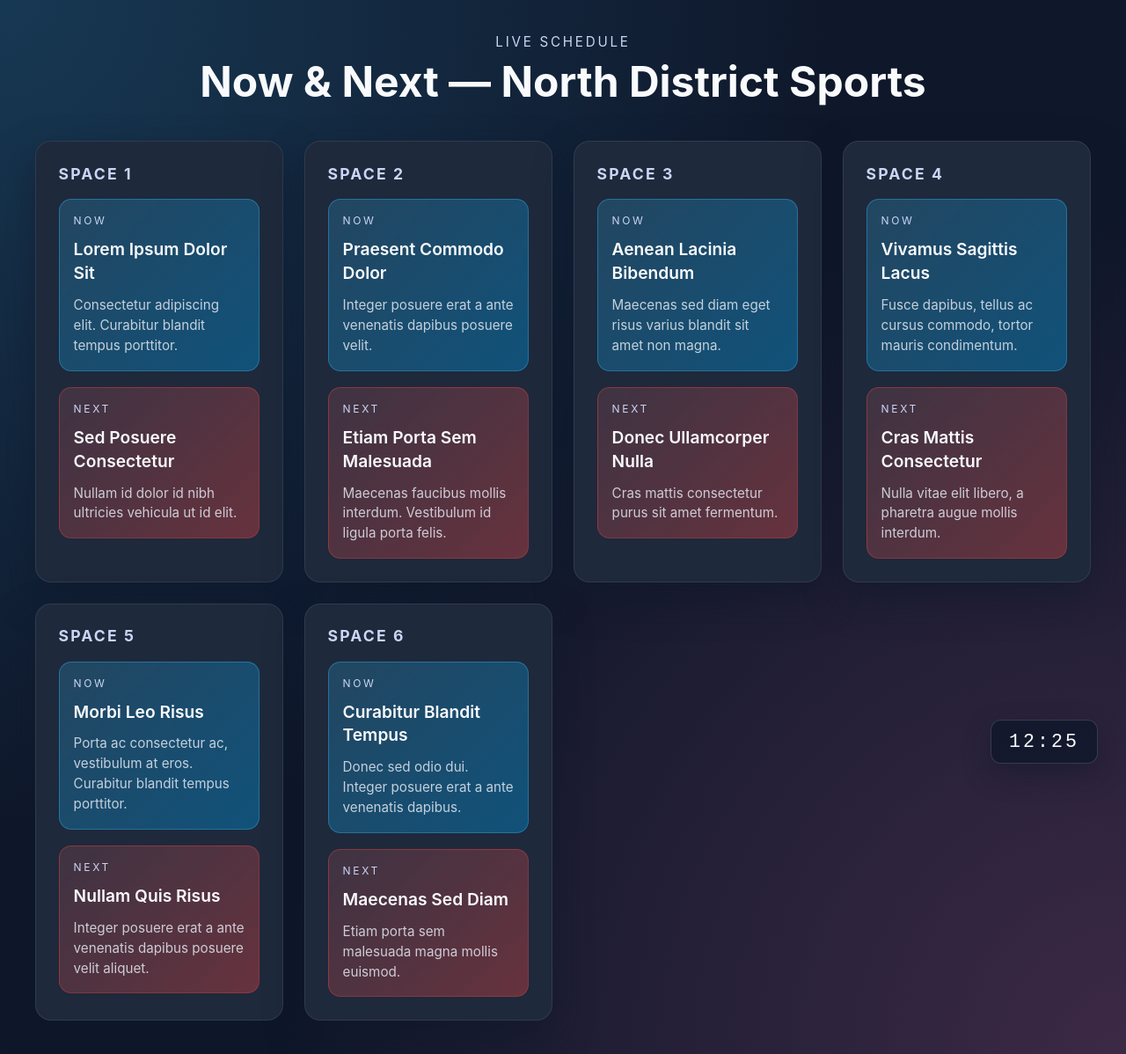
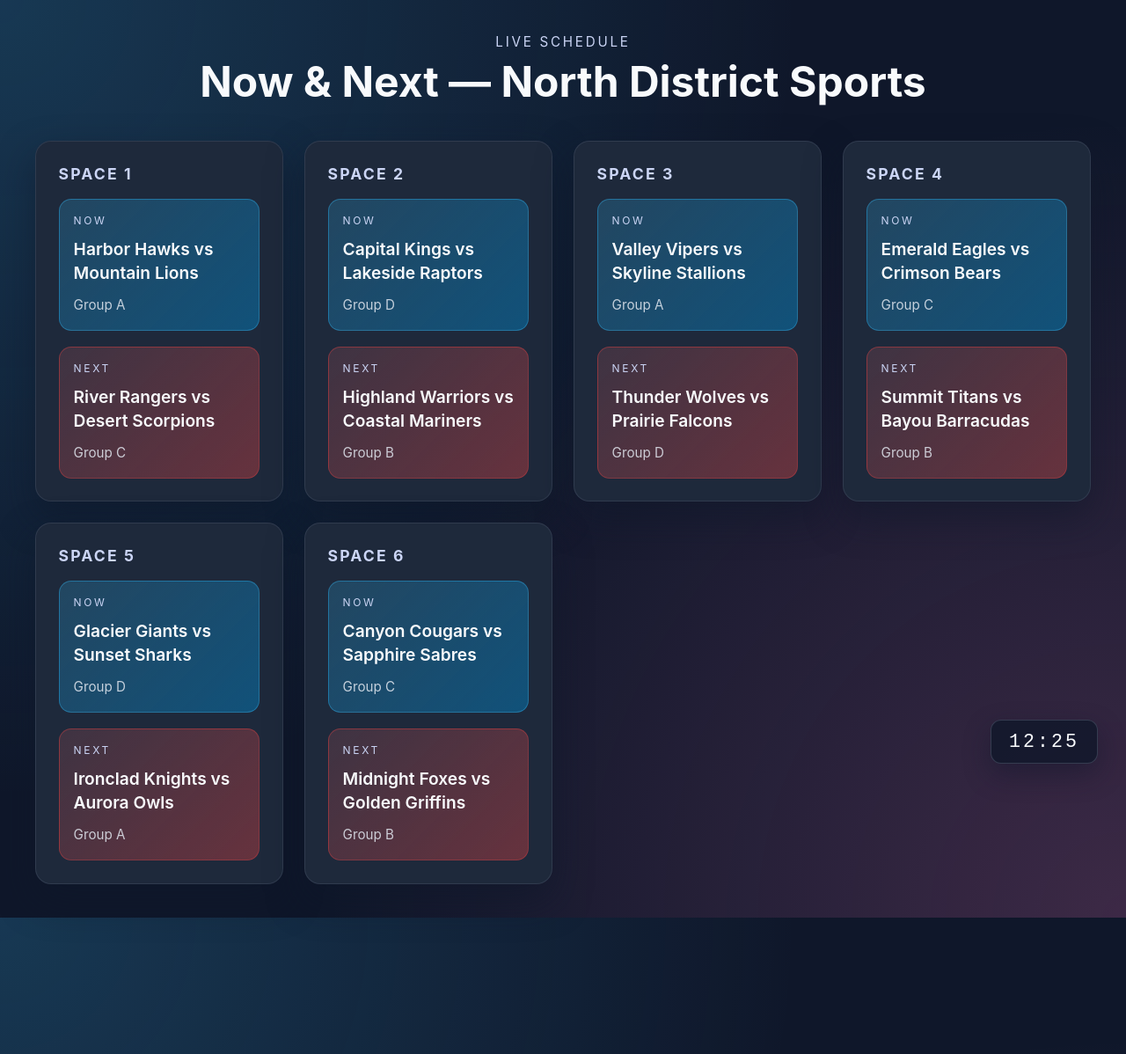
Before and after one commit to krussll/nownextlive, a Jekyll site: the page r/NDST3/index.html, which Jekyll copies as it is, in a window 1280 px wide. Shown: the whole page at 88% size. Built offline with Jekyll 4.4.1, drawn with Linux system fonts in a browser that asks for light colours.

Commit message:
Update NDST3 mock schedule matches

```diff
--- a/r/NDST3/index.html
+++ b/r/NDST3/index.html
@@ -167,13 +167,13 @@
                 <h2>Space 1</h2>
                 <div class="event now">
                     <span class="label">Now</span>
-                    <h3>Lorem Ipsum Dolor Sit</h3>
-                    <p>Consectetur adipiscing elit. Curabitur blandit tempus porttitor.</p>
+                    <h3>Harbor Hawks vs Mountain Lions</h3>
+                    <p>Group A</p>
                 </div>
                 <div class="event next">
                     <span class="label">Next</span>
-                    <h3>Sed Posuere Consectetur</h3>
-                    <p>Nullam id dolor id nibh ultricies vehicula ut id elit.</p>
+                    <h3>River Rangers vs Desert Scorpions</h3>
+                    <p>Group C</p>
                 </div>
             </article>
 
@@ -181,13 +181,13 @@
                 <h2>Space 2</h2>
                 <div class="event now">
                     <span class="label">Now</span>
-                    <h3>Praesent Commodo Dolor</h3>
-                    <p>Integer posuere erat a ante venenatis dapibus posuere velit.</p>
+                    <h3>Capital Kings vs Lakeside Raptors</h3>
+                    <p>Group D</p>
                 </div>
                 <div class="event next">
                     <span class="label">Next</span>
-                    <h3>Etiam Porta Sem Malesuada</h3>
-                    <p>Maecenas faucibus mollis interdum. Vestibulum id ligula porta felis.</p>
+                    <h3>Highland Warriors vs Coastal Mariners</h3>
+                    <p>Group B</p>
                 </div>
             </article>
 
@@ -195,13 +195,13 @@
                 <h2>Space 3</h2>
                 <div class="event now">
                     <span class="label">Now</span>
-                    <h3>Aenean Lacinia Bibendum</h3>
-                    <p>Maecenas sed diam eget risus varius blandit sit amet non magna.</p>
+                    <h3>Valley Vipers vs Skyline Stallions</h3>
+                    <p>Group A</p>
                 </div>
                 <div class="event next">
                     <span class="label">Next</span>
-                    <h3>Donec Ullamcorper Nulla</h3>
-                    <p>Cras mattis consectetur purus sit amet fermentum.</p>
+                    <h3>Thunder Wolves vs Prairie Falcons</h3>
+                    <p>Group D</p>
                 </div>
             </article>
 
@@ -209,13 +209,13 @@
                 <h2>Space 4</h2>
                 <div class="event now">
                     <span class="label">Now</span>
-                    <h3>Vivamus Sagittis Lacus</h3>
-                    <p>Fusce dapibus, tellus ac cursus commodo, tortor mauris condimentum.</p>
+                    <h3>Emerald Eagles vs Crimson Bears</h3>
+                    <p>Group C</p>
                 </div>
                 <div class="event next">
                     <span class="label">Next</span>
-                    <h3>Cras Mattis Consectetur</h3>
-                    <p>Nulla vitae elit libero, a pharetra augue mollis interdum.</p>
+                    <h3>Summit Titans vs Bayou Barracudas</h3>
+                    <p>Group B</p>
                 </div>
             </article>
 
@@ -223,13 +223,13 @@
                 <h2>Space 5</h2>
                 <div class="event now">
                     <span class="label">Now</span>
-                    <h3>Morbi Leo Risus</h3>
-                    <p>Porta ac consectetur ac, vestibulum at eros. Curabitur blandit tempus porttitor.</p>
+                    <h3>Glacier Giants vs Sunset Sharks</h3>
+                    <p>Group D</p>
                 </div>
                 <div class="event next">
                     <span class="label">Next</span>
-                    <h3>Nullam Quis Risus</h3>
-                    <p>Integer posuere erat a ante venenatis dapibus posuere velit aliquet.</p>
+                    <h3>Ironclad Knights vs Aurora Owls</h3>
+                    <p>Group A</p>
                 </div>
             </article>
 
@@ -237,13 +237,13 @@
                 <h2>Space 6</h2>
                 <div class="event now">
                     <span class="label">Now</span>
-                    <h3>Curabitur Blandit Tempus</h3>
-                    <p>Donec sed odio dui. Integer posuere erat a ante venenatis dapibus.</p>
+                    <h3>Canyon Cougars vs Sapphire Sabres</h3>
+                    <p>Group C</p>
                 </div>
                 <div class="event next">
                     <span class="label">Next</span>
-                    <h3>Maecenas Sed Diam</h3>
-                    <p>Etiam porta sem malesuada magna mollis euismod.</p>
+                    <h3>Midnight Foxes vs Golden Griffins</h3>
+                    <p>Group B</p>
                 </div>
             </article>
         </section>
```
